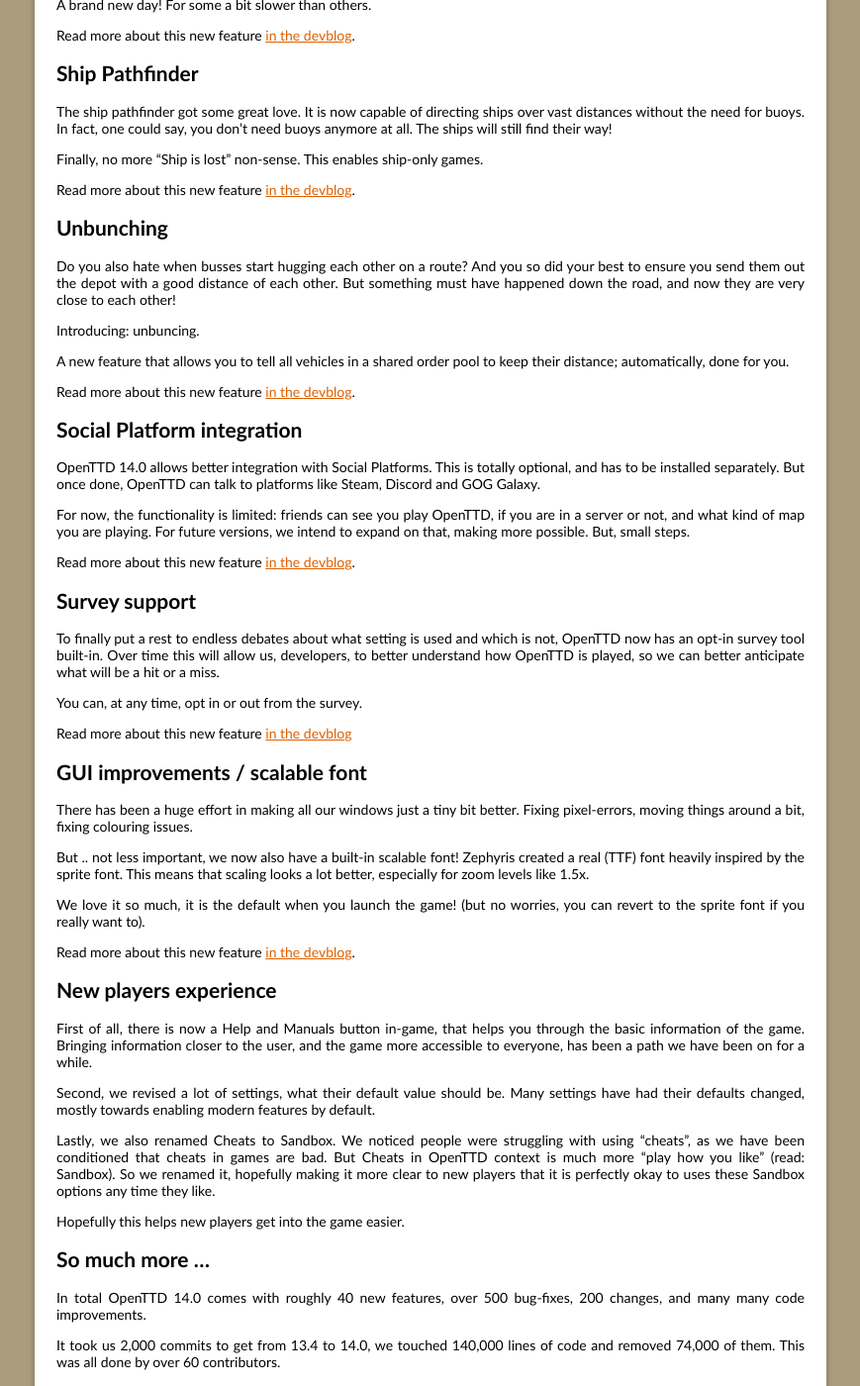
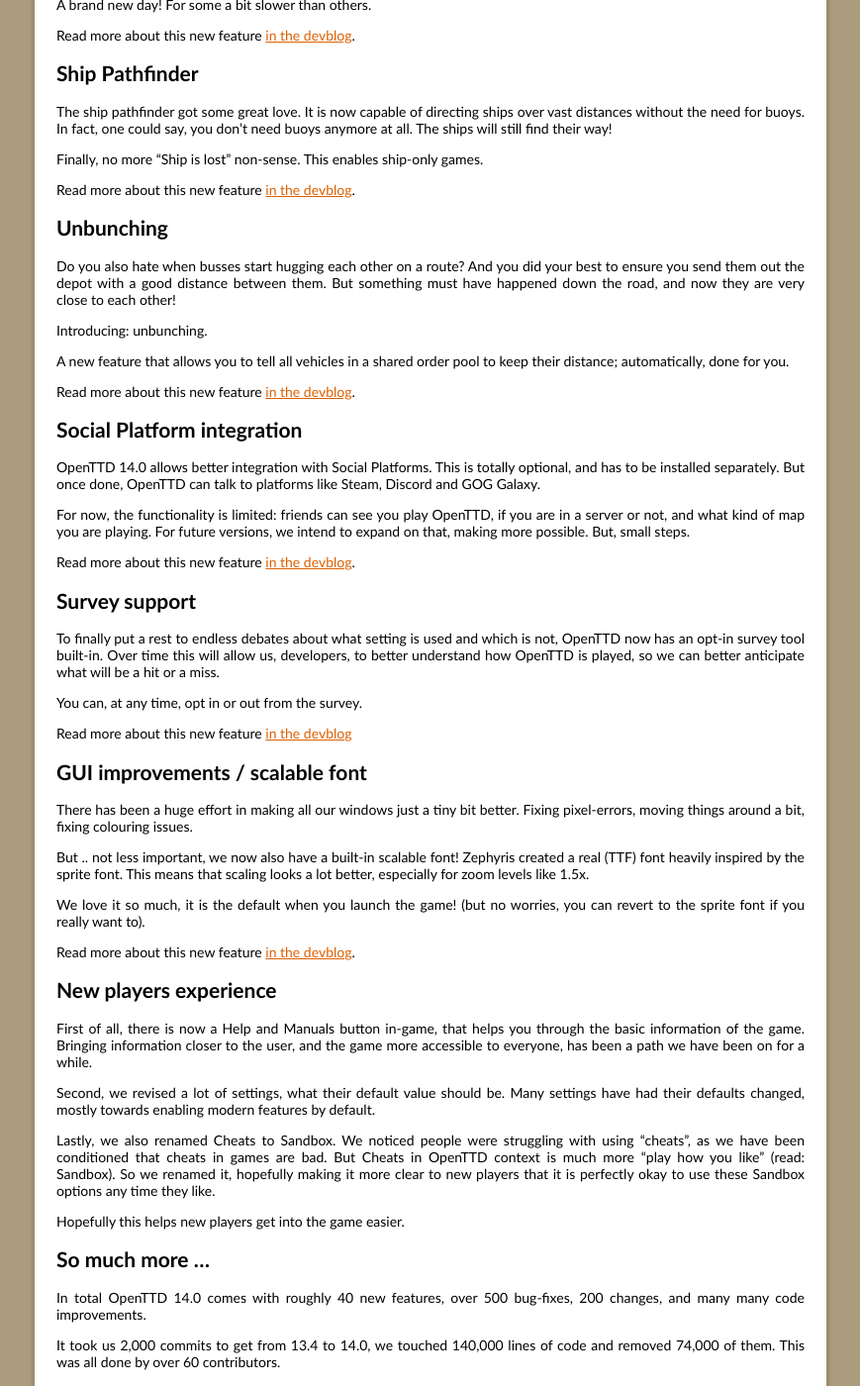
Before and after one commit to OpenTTD/website, a Jekyll site: the page built from _posts/2024-04-13-openttd-14-0.md, in a window 1280 px wide and 1400 px high, scrolled down 590 px. Shown: the whole window at 99% size, without its empty margins (205-1074 px from the left). Built offline with Jekyll 4.4.1, drawn with Linux system fonts in a browser that asks for light colours; some of the changed text lies outside the part shown.

Commit message:
Apply suggestions from code review
Co-authored-by: merni-ns <66267867+merni-ns@users.noreply.github.com>

```diff
--- a/_posts/2024-04-13-openttd-14-0.md
+++ b/_posts/2024-04-13-openttd-14-0.md
@@ -48,10 +48,10 @@
 ## Unbunching
 
 Do you also hate when busses start hugging each other on a route?
-And you so did your best to ensure you send them out the depot with a good distance of each other.
+And you did your best to ensure you send them out the depot with a good distance between them.
 But something must have happened down the road, and now they are very close to each other!
 
-Introducing: unbuncing.
+Introducing: unbunching.
 
 A new feature that allows you to tell all vehicles in a shared order pool to keep their distance; automatically, done for you.
 
@@ -102,7 +102,7 @@
 Lastly, we also renamed Cheats to Sandbox.
 We noticed people were struggling with using "cheats", as we have been conditioned that cheats in games are bad.
 But Cheats in OpenTTD context is much more "play how you like" (read: Sandbox).
-So we renamed it, hopefully making it more clear to new players that it is perfectly okay to uses these Sandbox options any time they like.
+So we renamed it, hopefully making it more clear to new players that it is perfectly okay to use these Sandbox options any time they like.
 
 Hopefully this helps new players get into the game easier.
 
```
Also changed, not shown: other parts of _posts/2024-04-13-openttd-14-0.md (+3 -3 lines).
